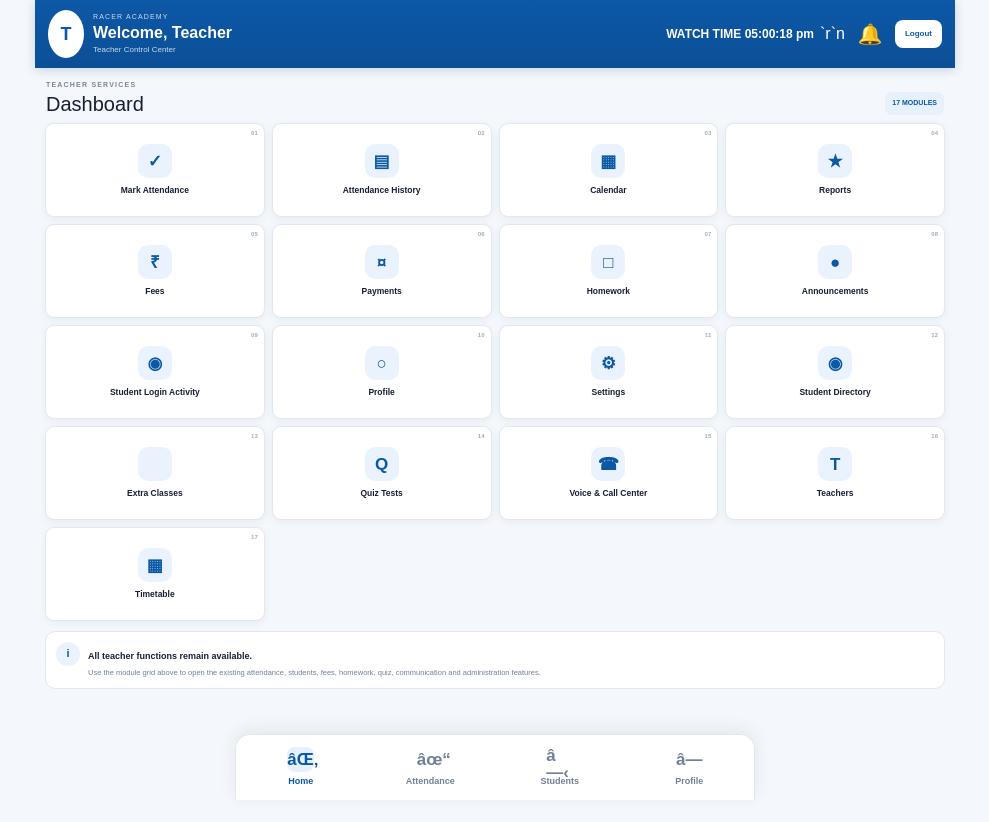
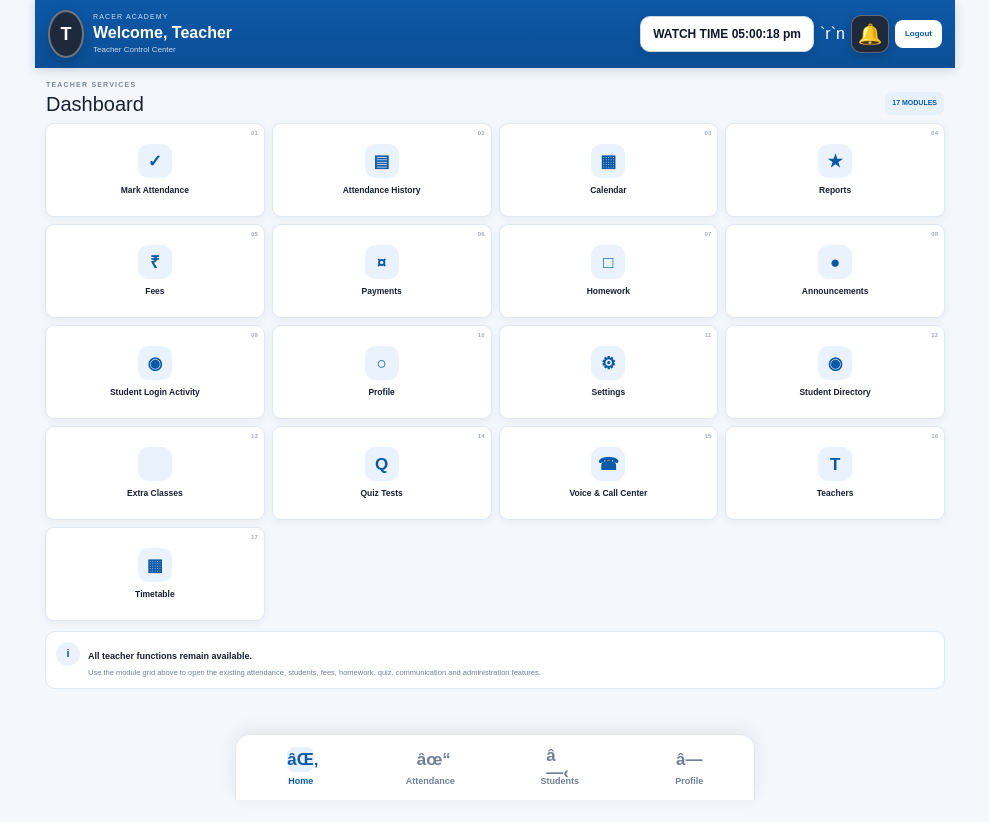
Before and after one commit to harshchauhan201951/ATTENDANCE-PORTAL, a Next.js app: page /teacher/dashboard in a window 1280 px wide. Shown: the top 822 px of the page, without its empty margins (145-1134 px from the left). Built offline with nearby package versions, Linux system fonts and the light colour scheme.

Commit message:
Fix teacher dashboard header contrast

```diff
--- a/app/teacher/dashboard/page.tsx
+++ b/app/teacher/dashboard/page.tsx
@@ -80,7 +80,7 @@ export default function TeacherDashboard() {
       <div className="racer-teacher-inner">
         <header className="racer-teacher-header" style={{ position: "sticky", top: 0, zIndex: 100 }}>
           <div className="racer-teacher-brand">
-            <div className="racer-teacher-logo" style={{ width: "48px", height: "48px", borderRadius: "50%", display: "flex", alignItems: "center", justifyContent: "center", fontWeight: 900, fontSize: "18px" }}>{firstName.charAt(0).toUpperCase()}</div>
+            <div className="racer-teacher-logo" style={{ width: "48px", height: "48px", borderRadius: "50%", display: "flex", alignItems: "center", justifyContent: "center", fontWeight: 900, fontSize: "18px", background: "#1e293b", color: "#ffffff", border: "2px solid rgba(255,255,255,0.35)", boxShadow: "0 4px 12px rgba(0,0,0,0.20)" }}>{firstName.charAt(0).toUpperCase()}</div>
             <div>
               <div className="racer-teacher-kicker">RACER ACADEMY</div>
               <h1>Welcome, {firstName}</h1>
@@ -89,7 +89,7 @@ export default function TeacherDashboard() {
           </div>
 
           <div className="racer-teacher-header-actions">
-            <span style={{fontSize:"12px",fontWeight:800,whiteSpace:"nowrap"}}>WATCH TIME {headerTime}</span>`r`n            <button type="button" onClick={() => router.push("/teacher/announcements")} aria-label="Announcements" title="Announcements" style={{display:"inline-flex",alignItems:"center",justifyContent:"center",width:"38px",height:"38px",borderRadius:"10px",fontSize:"20px",lineHeight:1}}>{String.fromCodePoint(0x1F514)}</button>
+            <span style={{fontSize:"12px",fontWeight:800,whiteSpace:"nowrap",color:"#0f172a",background:"#ffffff",padding:"8px 12px",borderRadius:"10px",border:"1px solid #cbd5e1",boxShadow:"0 2px 8px rgba(0,0,0,0.10)"}}>WATCH TIME {headerTime}</span>`r`n            <button type="button" onClick={() => router.push("/teacher/announcements")} aria-label="Announcements" title="Announcements" style={{display:"inline-flex",alignItems:"center",justifyContent:"center",width:"38px",height:"38px",borderRadius:"10px",fontSize:"20px",lineHeight:1,background:"#1e293b",color:"#ffffff",border:"1px solid rgba(255,255,255,0.30)",boxShadow:"0 3px 8px rgba(0,0,0,0.18)"}}>{String.fromCodePoint(0x1F514)}</button>
             <button type="button" onClick={handleLogout} disabled={loggingOut} className="racer-teacher-logout">
               {loggingOut ? "..." : "Logout"}
             </button>
```
